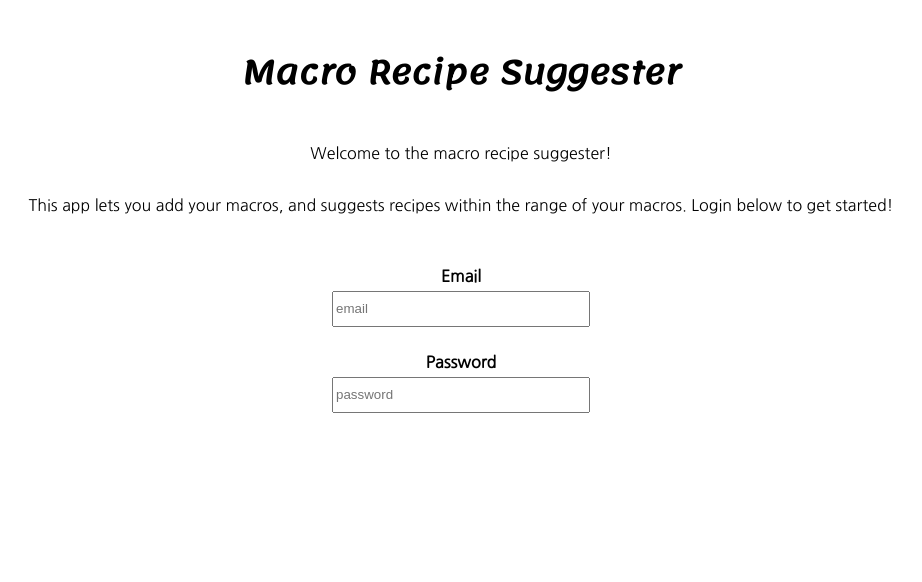
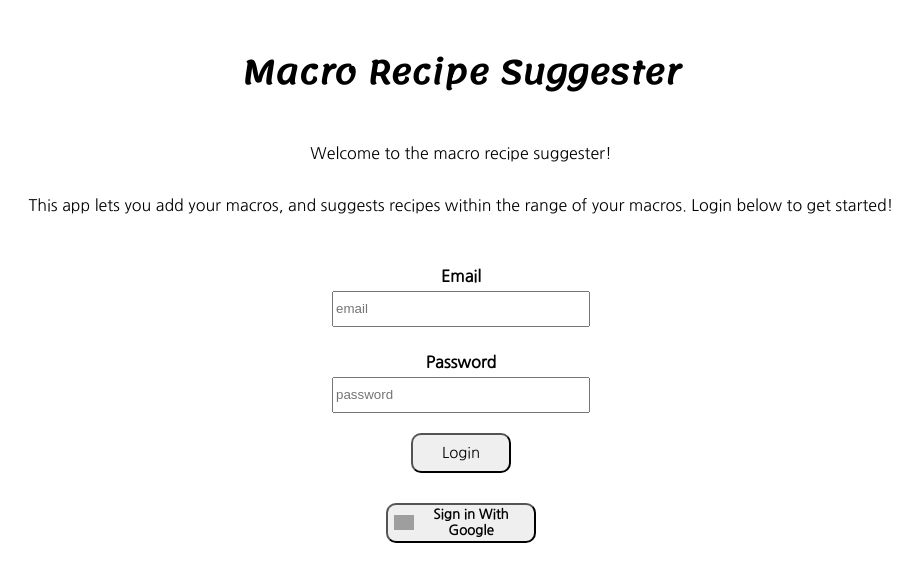
Before and after one commit to natasha-tullos/recipe-suggester, a React (Create React App) app: page / in a window 1280 px wide. Shown: the top 582 px of the page, without its empty margins (179-1101 px from the left). Built offline with nearby package versions, Linux system fonts and the light colour scheme; no server answers; grey boxes are pictures that could not be loaded.

Commit message:
add google button & styling

```diff
--- a/src/Components/Login.js
+++ b/src/Components/Login.js
@@ -1,25 +1,48 @@
 import React, { useState } from 'react';
 
+import Firebase from '../FirebaseConfig';
 import '../Stylesheets/Login.css';
 
 const Login = () => {
+  const [email, setEmail] = useState('');
+  const [password, setPassword] = useState('');
 
   const loginWithGoogle = () => {
 
   }
 
-  const loginWithEmail = () => {
-
+  const loginWithEmail = async () => {
+    await Firebase.auth().signInWithEmailAndPassword(email, password)
+      .catch(err => console.log(err))
   }
 
   return (
     <div>
-      <div class="email-login-container">
+      <div className="email-login-container">
         <label htmlFor="email">Email</label>
-        <input className="email" placeholder="email" />
+        <input
+          className="email"
+          placeholder="email"
+          type="email"
+          onChange={(text) => setEmail(text)}
+        />
 
         <label htmlFor="password">Password</label>
-        <input className="password" placeholder="password" />
+        <input
+          className="password"
+          placeholder="password"
+          type="password"
+          onChange={(text) => setPassword(text)}
+        />
+
+        <button className="login-btn" onClick={() => loginWithEmail()}>Login</button>
+      </div>
+      <div className="google-login-container">
+        <button className="google-btn">
+          <img width="20px" alt="Google sign-in"
+            src="https://upload.wikimedia.org/wikipedia/commons/thumb/5/53/Google_%22G%22_Logo.svg/512px-Google_%22G%22_Logo.svg.png" />
+          <p>Sign in With Google</p>
+        </button>
       </div>
     </div>
   )
--- a/src/Stylesheets/Login.css
+++ b/src/Stylesheets/Login.css
@@ -1,4 +1,4 @@
-.email-login-container {
+.email-login-container, .google-login-container {
   display: flex;
   flex-direction: column;
   align-items: center;
@@ -6,11 +6,12 @@
   margin-top: 30px;
 }
 
+.email-login-container label, .email-login-container button, .google-btn {
+  font-family: 'Nanum Gothic', sans-serif;
+}
+
 .email-login-container label {
-  font-family: 'Nanum Gothic', sans-serif;
   padding: 5px;
-  /* text-align: left; */
-  text-align: left;
   font-weight: 600;
 }
 
@@ -19,3 +20,26 @@
   height: 30px;
   margin-bottom: 20px;
 }
+
+.login-btn {
+  width: 100px;
+  height: 40px;
+  border-radius: 10px;
+  font-size: 15px;
+}
+
+.google-btn {
+  display: flex;
+  flex-direction: row;
+  justify-content: space-between;
+  align-items: center;
+  width: 150px;
+  height: 40px;
+  font-weight: 600;
+  border-radius: 10px;
+}
+
+button:focus {
+  outline: none;
+  background-color: rgba(235, 237, 235, 0.5);
+}
```
